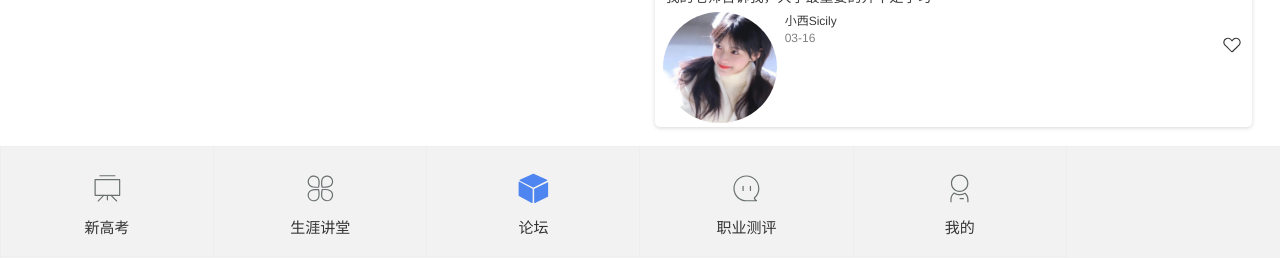
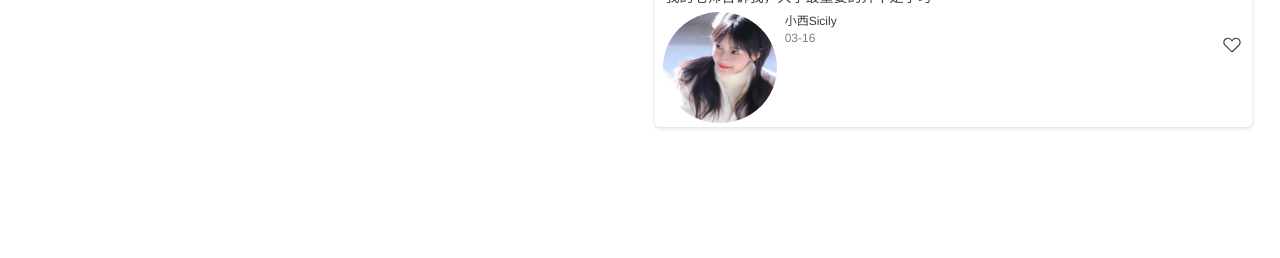
Before and after one commit to XiaoYu-2003/yizhanzhitong, a plain HTML site: page Yizhanzhitong_forum.html in a window 1280 px wide. Shown: the part 2696-2954 px from the top of the page. After the commit the page ends 2842 px from the top, so only its background shows below. Drawn offline with Linux system fonts and the light colour scheme.

Commit message:
Yizhanzhitong_forum.html

```diff
--- a/Yizhanzhitong_forum.html
+++ b/Yizhanzhitong_forum.html
@@ -415,60 +415,6 @@
 
 			</div> -->
 
-			<!-- 底部选项卡 -->
-			<ul id="navbar" class="mui-table-view mui-grid-view mui-grid-9">
-				<li class="mui-table-view-cell mui-media mui-col-xs-2 mui-col-sm-2">
-					<a href="Yizhanzhitong_index.html">
-						<span class="mui-icon">
-							<svg class="icon" aria-hidden="true">
-								<use xlink:href="#icon-zuixing-83"></use>
-							</svg>
-						</span>
-						<div class="mui-media-body">新高考</div>
-					</a>
-				</li>
-				<li class="mui-table-view-cell mui-media mui-col-xs-2 mui-col-sm-2">
-					<a href="Yizhanzhitong_shengyajiangtang.html">
-						<span class="mui-icon">
-							<svg class="icon" aria-hidden="true">
-								<use xlink:href="#icon-zuixing-85"></use>
-							</svg>
-						</span>
-						<div class="mui-media-body">生涯讲堂</div>
-					</a>
-				</li>
-				<li class="mui-table-view-cell mui-media mui-col-xs-2 mui-col-sm-2">
-					<a href="#">
-						<span class="mui-icon">
-							<svg class="icon" aria-hidden="true">
-								<use xlink:href="#icon-zuixing-91"></use>
-							</svg>
-						</span>
-						<div class="mui-media-body active">论坛</div>
-					</a>
-				</li>
-				<li class="mui-table-view-cell mui-media mui-col-xs-2 mui-col-sm-2">
-					<a href="Yizhanzhitong_zhiyeceping.html">
-						<span class="mui-icon">
-							<svg class="icon" aria-hidden="true">
-								<use xlink:href="#icon-zuixing-84"></use>
-							</svg>
-						</span>
-						<div class="mui-media-body">职业测评</div>
-					</a>
-				</li>
-				<li class="mui-table-view-cell mui-media mui-col-xs-2 mui-col-sm-2">
-					<a href="Yizhanzhitong_person.html">
-						<span class="mui-icon">
-							<svg class="icon" aria-hidden="true">
-								<use xlink:href="#icon-zuixing-87"></use>
-							</svg>
-						</span>
-						<div class="mui-media-body">我的</div>
-					</a>
-				</li>
-			</ul>
-
 
 		</div>
 
```
